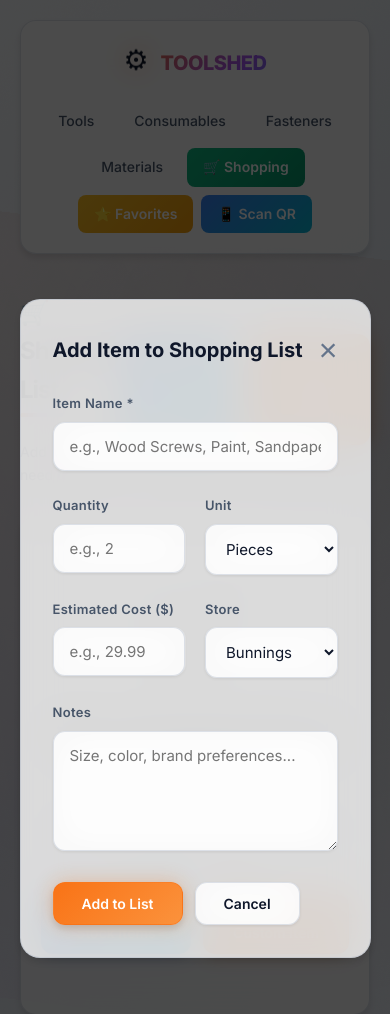
After one commit to dev-alt/toolshed-app, a Flask app: page /shopping-list in a window 390 px wide, after a click on "+ Add Custom Item". The commit adds this page. Shown: the top 1014 px of the page. Run offline with Flask 3, Linux system fonts and the light colour scheme; tables that the repository leaves empty hold one stand-in row (values such as "Sample post").

Commit message:
Feature: Shopping List Generator
Implemented comprehensive shopping list system for workshop purchases:

Database:
- Added shopping_list table with full item tracking
- Fields: item_name, item_type, item_id, quantity, unit
- Tracks estimated_cost, store, notes
- Purchase tracking (purchased flag + date)
- Linked to inventory items or custom entries

Routes:
- GET /shopping-list - View organized shopping list
- POST /shopping-list/add-low-stock - Auto-add all low stock items
- POST /shopping-list/add - Add custom item manually
- POST /shopping-list/mark-purchased/<id> - Mark as purchased
- POST /shopping-list/delete/<id> - Remove item
- POST /shopping-list/clear-purchased - Clear purchase history

Features:
- Auto-import low stock items with one click
- Groups items by store (Bunnings, Mitre 10, Placemakers, etc.)
- Shows estimated total cost per store
- Add custom items via modal form
- Checkbox to mark items as purchased
- Recently purchased section (last 30 days)
- Print-friendly layout
- Export to text file

Shopping List Page:
- Organized by store sections
- Item cards with quantity and cost
- Running total for each store
- Grand total estimation
- Quick add/remove actions
- Clean print mode

Auto-Add Low Stock:
- Scans all consumables, fasteners, materials
- Calculates needed quantity (min - current)
- Adds with notes showing current vs min stock
- Skips items already in list
- Shows count of items added

Manual Add:
- Custom item name
- Quantity and unit selection
- Estimated cost input
- Store selection dropdown
- Optional notes field
- Modal interface

Mark Purchased:
- Checkbox interaction
- Moves to "Recently Purchased" section
- Tracks purchase date
- Smooth animation when checked
- Auto-reloads when section empty

Navigation:
- Green "🛒 Shopping" button in main nav
- Quick action on dashboard
- Prominent placement for easy access

Print & Export:
- Print button generates clean list
- Export creates downloadable text file
- Date-stamped filename
- Mobile-friendly interface

Use Cases:
- Never forget what you need at hardware store
- Plan shopping trips by store
- Track spending estimates
- Remember what you already bought
- Organize multi-store shopping runs

Co-Authored-By: Claude Sonnet 4.5 <noreply@anthropic.com>

```diff
--- a/app.py
+++ b/app.py
@@ -129,6 +129,24 @@ def init_db():
             item_id INTEGER NOT NULL,
             created_at TIMESTAMP DEFAULT CURRENT_TIMESTAMP,
             UNIQUE(item_type, item_id)
+        )
+    ''')
+
+    # Shopping list table
+    c.execute('''
+        CREATE TABLE IF NOT EXISTS shopping_list (
+            id INTEGER PRIMARY KEY AUTOINCREMENT,
+            item_name TEXT NOT NULL,
+            item_type TEXT,
+            item_id INTEGER,
+            quantity REAL,
+            unit TEXT,
+            estimated_cost REAL,
+            store TEXT,
+            notes TEXT,
+            purchased INTEGER DEFAULT 0,
+            purchased_date TEXT,
+            created_at TIMESTAMP DEFAULT CURRENT_TIMESTAMP
         )
     ''')
 
@@ -1227,6 +1245,177 @@ def favorites_page():
     conn.close()
     return render_template('favorites.html', items=items)
 
+# Shopping List Routes
+
+@app.route('/shopping-list')
+def shopping_list():
+    """View shopping list"""
+    conn = get_db()
+
+    # Get all shopping list items
+    items = conn.execute('''
+        SELECT * FROM shopping_list
+        WHERE purchased = 0
+        ORDER BY store, created_at
+    ''').fetchall()
+
+    # Get purchased items (last 30 days)
+    purchased_items = conn.execute('''
+        SELECT * FROM shopping_list
+        WHERE purchased = 1
+        AND purchased_date >= date('now', '-30 days')
+        ORDER BY purchased_date DESC
+    ''').fetchall()
+
+    # Group by store
+    stores = {}
+    total_cost = 0
+
+    for item in items:
+        store = item['store'] or 'Other'
+        if store not in stores:
+            stores[store] = []
+        stores[store].append(item)
+        if item['estimated_cost']:
+            total_cost += item['estimated_cost']
+
+    conn.close()
+    return render_template('shopping_list.html', stores=stores, total_cost=total_cost, purchased_items=purchased_items)
+
+@app.route('/shopping-list/add-low-stock', methods=['POST'])
+def add_low_stock_to_list():
+    """Auto-add all low stock items to shopping list"""
+    conn = get_db()
+
+    # Get low stock consumables
+    low_consumables = conn.execute('''
+        SELECT * FROM consumables
+        WHERE min_quantity IS NOT NULL AND quantity <= min_quantity
+    ''').fetchall()
+
+    # Get low stock fasteners
+    low_fasteners = conn.execute('''
+        SELECT * FROM fasteners
+        WHERE min_quantity IS NOT NULL AND quantity <= min_quantity
+    ''').fetchall()
+
+    # Get low stock materials
+    low_materials = conn.execute('''
+        SELECT * FROM materials
+        WHERE min_quantity IS NOT NULL AND quantity <= min_quantity
+    ''').fetchall()
+
+    added_count = 0
+
+    # Add consumables
+    for item in low_consumables:
+        # Check if already in list
+        existing = conn.execute(
+            'SELECT id FROM shopping_list WHERE item_type = ? AND item_id = ? AND purchased = 0',
+            ('consumable', item['id'])
+        ).fetchone()
+
+        if not existing:
+            needed = (item['min_quantity'] - item['quantity']) if item['min_quantity'] > item['quantity'] else item['min_quantity']
+            conn.execute('''
+                INSERT INTO shopping_list (item_name, item_type, item_id, quantity, unit, store, notes)
+                VALUES (?, ?, ?, ?, ?, ?, ?)
+            ''', (item['name'], 'consumable', item['id'], needed, item['unit'], 'Bunnings', f"Low stock: {item['quantity']}/{item['min_quantity']}"))
+            added_count += 1
+
+    # Add fasteners
+    for item in low_fasteners:
+        existing = conn.execute(
+            'SELECT id FROM shopping_list WHERE item_type = ? AND item_id = ? AND purchased = 0',
+            ('fastener', item['id'])
+        ).fetchone()
+
+        if not existing:
+            needed = (item['min_quantity'] - item['quantity']) if item['min_quantity'] > item['quantity'] else item['min_quantity']
+            name = f"{item['fastener_type']} {item['diameter']}mm x {item['length']}mm" if item['length'] else f"{item['fastener_type']} {item['diameter']}mm"
+            conn.execute('''
+                INSERT INTO shopping_list (item_name, item_type, item_id, quantity, unit, store, notes)
+                VALUES (?, ?, ?, ?, ?, ?, ?)
+            ''', (name, 'fastener', item['id'], needed, 'pcs', 'Bunnings', f"Low stock: {item['quantity']}/{item['min_quantity']}"))
+            added_count += 1
+
+    # Add materials
+    for item in low_materials:
+        existing = conn.execute(
+            'SELECT id FROM shopping_list WHERE item_type = ? AND item_id = ? AND purchased = 0',
+            ('material', item['id'])
+        ).fetchone()
+
+        if not existing:
+            needed = (item['min_quantity'] - item['quantity']) if item['min_quantity'] > item['quantity'] else item['min_quantity']
+            conn.execute('''
+                INSERT INTO shopping_list (item_name, item_type, item_id, quantity, unit, store, notes)
+                VALUES (?, ?, ?, ?, ?, ?, ?)
+            ''', (item['name'], 'material', item['id'], needed, item['unit'], item['supplier'] or 'Bunnings', f"Low stock: {item['quantity']}/{item['min_quantity']}"))
+            added_count += 1
+
+    conn.commit()
+    conn.close()
+
+    return redirect(url_for('shopping_list', toast=f'Added {added_count} low stock items to shopping list', toast_type='success'))
+
+@app.route('/shopping-list/add', methods=['POST'])
+def add_to_shopping_list():
+    """Add custom item to shopping list"""
+    item_name = request.form.get('item_name')
+    quantity = request.form.get('quantity')
+    unit = request.form.get('unit', 'pcs')
+    estimated_cost = request.form.get('estimated_cost')
+    store = request.form.get('store', 'Bunnings')
+    notes = request.form.get('notes', '')
+
+    if not item_name:
+        return redirect(url_for('shopping_list', toast='Item name is required', toast_type='error'))
+
+    conn = get_db()
+    conn.execute('''
+        INSERT INTO shopping_list (item_name, quantity, unit, estimated_cost, store, notes)
+        VALUES (?, ?, ?, ?, ?, ?)
+    ''', (item_name, quantity, unit, estimated_cost, store, notes))
+    conn.commit()
+    conn.close()
+
+    return redirect(url_for('shopping_list', toast='Item added to shopping list', toast_type='success'))
+
+@app.route('/shopping-list/mark-purchased/<int:item_id>', methods=['POST'])
+def mark_purchased(item_id):
+    """Mark item as purchased"""
+    conn = get_db()
+    conn.execute('''
+        UPDATE shopping_list
+        SET purchased = 1, purchased_date = ?
+        WHERE id = ?
+    ''', (datetime.now().strftime('%Y-%m-%d'), item_id))
+    conn.commit()
+    conn.close()
+
+    return jsonify({'success': True})
+
+@app.route('/shopping-list/delete/<int:item_id>', methods=['POST'])
+def delete_shopping_item(item_id):
+    """Delete item from shopping list"""
+    conn = get_db()
+    conn.execute('DELETE FROM shopping_list WHERE id = ?', (item_id,))
+    conn.commit()
+    conn.close()
+
+    return jsonify({'success': True})
+
+@app.route('/shopping-list/clear-purchased', methods=['POST'])
+def clear_purchased():
+    """Clear all purchased items"""
+    conn = get_db()
+    conn.execute('DELETE FROM shopping_list WHERE purchased = 1')
+    conn.commit()
+    conn.close()
+
+    return redirect(url_for('shopping_list', toast='Cleared purchased items', toast_type='info'))
+
 if __name__ == '__main__':
     init_db()
     app.run(debug=True, host='0.0.0.0', port=5000)
--- a/templates/base.html
+++ b/templates/base.html
@@ -20,6 +20,7 @@
                 <a href="{{ url_for('consumables') }}" class="nav-link">Consumables</a>
                 <a href="{{ url_for('fasteners') }}" class="nav-link">Fasteners</a>
                 <a href="{{ url_for('materials') }}" class="nav-link">Materials</a>
+                <a href="{{ url_for('shopping_list') }}" class="nav-link" style="background: linear-gradient(135deg, #10b981, #059669); color: white; padding: 8px 16px; border-radius: 8px; font-weight: 600;">🛒 Shopping</a>
                 <a href="{{ url_for('favorites_page') }}" class="nav-link" style="background: linear-gradient(135deg, #fbbf24, #f59e0b); color: white; padding: 8px 16px; border-radius: 8px; font-weight: 600;">⭐ Favorites</a>
                 <a href="{{ url_for('scanner') }}" class="nav-link" style="background: linear-gradient(135deg, var(--accent-blue), var(--accent-cyan)); color: white; padding: 8px 16px; border-radius: 8px; font-weight: 600;">📱 Scan QR</a>
             </div>
--- a/templates/index.html
+++ b/templates/index.html
@@ -21,6 +21,7 @@
         <a href="{{ url_for('add_consumable') }}" class="btn btn-blue" style="justify-content: center; padding: 12px;">⚙️ Add Consumable</a>
         <a href="{{ url_for('fastener_wizard') }}" class="btn btn-purple" style="justify-content: center; padding: 12px;">🔩 Add Fastener</a>
         <a href="{{ url_for('add_material') }}" class="btn" style="justify-content: center; padding: 12px; background: linear-gradient(135deg, var(--accent-cyan), var(--accent-blue));">🪵 Add Material</a>
+        <a href="{{ url_for('shopping_list') }}" class="btn" style="justify-content: center; padding: 12px; background: linear-gradient(135deg, #10b981, #059669); color: white;">🛒 Shopping List</a>
     </div>
 </div>
 
--- /dev/null
+++ b/templates/shopping_list.html
@@ -0,0 +1,303 @@
+{% extends "base.html" %}
+
+{% block title %}Shopping List - Toolshed App{% endblock %}
+
+{% block content %}
+<div class="flex justify-between align-center mb-30">
+    <div>
+        <h1 class="section-header">🛒 Shopping List</h1>
+        <p style="color: var(--text-secondary); font-size: 14px; margin-top: 8px;">
+            {% if stores %}
+            Organized by store • Total: ${{ "%.2f"|format(total_cost) }}
+            {% else %}
+            Add items you need to buy
+            {% endif %}
+        </p>
+    </div>
+    <div class="flex gap-20">
+        <form method="POST" action="{{ url_for('add_low_stock_to_list') }}" style="display: inline;">
+            <button type="submit" class="btn btn-blue">📦 Add Low Stock Items</button>
+        </form>
+        <button onclick="document.getElementById('addItemModal').style.display='flex'" class="btn btn-primary">+ Add Custom Item</button>
+    </div>
+</div>
+
+{% if stores %}
+<!-- Shopping List by Store -->
+{% for store, items in stores.items() %}
+<div class="glass" style="padding: 24px; border-radius: 16px; margin-bottom: 24px;">
+    <div style="display: flex; justify-content: space-between; align-items: center; margin-bottom: 20px;">
+        <h3 style="font-size: 20px; font-weight: 700; color: var(--text-primary); font-family: var(--font-display);">
+            🏪 {{ store }}
+            <span style="font-size: 14px; color: var(--text-secondary); font-weight: 400; margin-left: 12px;">
+                ({{ items|length }} items)
+            </span>
+        </h3>
+        <div style="font-size: 18px; font-weight: 600; font-family: var(--font-mono); color: var(--accent-orange);">
+            ${{ "%.2f"|format(items|sum(attribute='estimated_cost', start=0)) }}
+        </div>
+    </div>
+
+    <div style="display: grid; gap: 12px;">
+        {% for item in items %}
+        <div class="shopping-list-item">
+            <div style="display: flex; align-items: center; gap: 16px; flex: 1;">
+                <input type="checkbox" onchange="markPurchased({{ item.id }}, this)" style="width: 24px; height: 24px; cursor: pointer; accent-color: var(--success);">
+                <div style="flex: 1;">
+                    <div style="font-weight: 600; font-family: var(--font-display); font-size: 15px;">{{ item.item_name }}</div>
+                    {% if item.notes %}
+                    <div style="font-size: 12px; color: var(--text-secondary); margin-top: 2px;">{{ item.notes }}</div>
+                    {% endif %}
+                </div>
+                {% if item.quantity %}
+                <div style="font-family: var(--font-mono); color: var(--text-primary); font-weight: 600;">
+                    {{ item.quantity }}{% if item.unit %} {{ item.unit }}{% endif %}
+                </div>
+                {% endif %}
+                {% if item.estimated_cost %}
+                <div style="font-family: var(--font-mono); color: var(--accent-orange); font-weight: 600; min-width: 80px; text-align: right;">
+                    ${{ "%.2f"|format(item.estimated_cost) }}
+                </div>
+                {% endif %}
+            </div>
+            <button onclick="deleteItem({{ item.id }})" class="quick-action-btn delete" style="margin-left: 12px;" title="Remove">
+                🗑️
+            </button>
+        </div>
+        {% endfor %}
+    </div>
+</div>
+{% endfor %}
+
+<!-- Total Summary -->
+<div class="glass" style="padding: 24px; border-radius: 16px; margin-bottom: 32px; background: linear-gradient(135deg, rgba(249, 115, 22, 0.1), rgba(251, 146, 60, 0.1)); border: 2px solid var(--accent-orange);">
+    <div style="display: flex; justify-content: space-between; align-items: center;">
+        <div>
+            <div style="font-size: 16px; color: var(--text-secondary); margin-bottom: 4px;">Estimated Total</div>
+            <div style="font-size: 36px; font-weight: 700; font-family: var(--font-display); background: linear-gradient(135deg, var(--accent-orange), var(--accent-secondary)); -webkit-background-clip: text; -webkit-text-fill-color: transparent;">
+                ${{ "%.2f"|format(total_cost) }}
+            </div>
+        </div>
+        <div style="display: flex; gap: 12px;">
+            <button onclick="window.print()" class="btn btn-primary">🖨️ Print List</button>
+            <button onclick="exportList()" class="btn btn-blue">📤 Export</button>
+        </div>
+    </div>
+</div>
+
+{% else %}
+<!-- Empty State -->
+<div class="glass" style="padding: 60px 20px; border-radius: 16px; text-align: center;">
+    <div style="font-size: 72px; margin-bottom: 24px; opacity: 0.5;">🛒</div>
+    <h2 style="font-family: var(--font-display); font-size: 28px; margin-bottom: 12px;">Your shopping list is empty</h2>
+    <p style="color: var(--text-secondary); margin-bottom: 28px; font-size: 15px;">
+        Add items manually or import low stock items automatically
+    </p>
+    <div style="display: flex; gap: 12px; justify-content: center;">
+        <form method="POST" action="{{ url_for('add_low_stock_to_list') }}" style="display: inline;">
+            <button type="submit" class="btn btn-blue">📦 Add Low Stock Items</button>
+        </form>
+        <button onclick="document.getElementById('addItemModal').style.display='flex'" class="btn btn-primary">+ Add Custom Item</button>
+    </div>
+</div>
+{% endif %}
+
+<!-- Recently Purchased -->
+{% if purchased_items %}
+<div class="glass" style="padding: 24px; border-radius: 16px; margin-bottom: 32px;">
+    <div style="display: flex; justify-content: space-between; align-items: center; margin-bottom: 20px;">
+        <h3 style="font-size: 18px; font-weight: 700; color: var(--text-primary); font-family: var(--font-display);">
+            ✅ Recently Purchased (Last 30 Days)
+        </h3>
+        <form method="POST" action="{{ url_for('clear_purchased') }}" style="display: inline;" onsubmit="return confirm('Clear all purchased items?');">
+            <button type="submit" class="btn" style="font-size: 13px; padding: 8px 16px;">Clear History</button>
+        </form>
+    </div>
+    <div style="display: grid; gap: 8px; opacity: 0.7;">
+        {% for item in purchased_items %}
+        <div style="padding: 12px; background: rgba(16, 185, 129, 0.05); border-radius: 8px; display: flex; justify-content: space-between; align-items: center;">
+            <div>
+                <span style="font-weight: 600;">{{ item.item_name }}</span>
+                {% if item.quantity %}<span style="color: var(--text-secondary); margin-left: 8px;">{{ item.quantity }} {{ item.unit }}</span>{% endif %}
+            </div>
+            <div style="font-size: 12px; color: var(--text-secondary);">{{ item.purchased_date }}</div>
+        </div>
+        {% endfor %}
+    </div>
+</div>
+{% endif %}
+
+<!-- Add Item Modal -->
+<div id="addItemModal" style="display: none; position: fixed; top: 0; left: 0; right: 0; bottom: 0; background: rgba(0,0,0,0.7); z-index: 1000; align-items: center; justify-content: center;">
+    <div class="glass" style="padding: 32px; border-radius: 20px; max-width: 600px; width: 90%; max-height: 90vh; overflow-y: auto;">
+        <div style="display: flex; justify-content: space-between; align-items: center; margin-bottom: 24px;">
+            <h3 style="font-size: 20px; font-weight: 700; font-family: var(--font-display);">Add Item to Shopping List</h3>
+            <button onclick="document.getElementById('addItemModal').style.display='none'" style="background: none; border: none; font-size: 32px; cursor: pointer; color: var(--text-muted);">×</button>
+        </div>
+
+        <form method="POST" action="{{ url_for('add_to_shopping_list') }}">
+            <div class="form-group">
+                <label class="form-label" for="item_name">Item Name *</label>
+                <input type="text" id="item_name" name="item_name" class="form-input" placeholder="e.g., Wood Screws, Paint, Sandpaper" required>
+            </div>
+
+            <div style="display: grid; grid-template-columns: 1fr 1fr; gap: 20px;">
+                <div class="form-group">
+                    <label class="form-label" for="quantity">Quantity</label>
+                    <input type="number" id="quantity" name="quantity" class="form-input" step="0.1" placeholder="e.g., 2">
+                </div>
+
+                <div class="form-group">
+                    <label class="form-label" for="unit">Unit</label>
+                    <select id="unit" name="unit" class="form-select">
+                        <option value="pcs">Pieces</option>
+                        <option value="boxes">Boxes</option>
+                        <option value="packs">Packs</option>
+                        <option value="m">Meters</option>
+                        <option value="kg">Kilograms</option>
+                        <option value="L">Liters</option>
+                    </select>
+                </div>
+            </div>
+
+            <div style="display: grid; grid-template-columns: 1fr 1fr; gap: 20px;">
+                <div class="form-group">
+                    <label class="form-label" for="estimated_cost">Estimated Cost ($)</label>
+                    <input type="number" id="estimated_cost" name="estimated_cost" class="form-input" step="0.01" placeholder="e.g., 29.99">
+                </div>
+
+                <div class="form-group">
+                    <label class="form-label" for="store">Store</label>
+                    <select id="store" name="store" class="form-select">
+                        <option value="Bunnings">Bunnings</option>
+                        <option value="Mitre 10">Mitre 10</option>
+                        <option value="Placemakers">Placemakers</option>
+                        <option value="Hammer Hardware">Hammer Hardware</option>
+                        <option value="Other">Other</option>
+                    </select>
+                </div>
+            </div>
+
+            <div class="form-group">
+                <label class="form-label" for="notes">Notes</label>
+                <textarea id="notes" name="notes" class="form-textarea" rows="2" placeholder="Size, color, brand preferences..."></textarea>
+            </div>
+
+            <div style="display: flex; gap: 12px; margin-top: 24px;">
+                <button type="submit" class="btn btn-primary">Add to List</button>
+                <button type="button" onclick="document.getElementById('addItemModal').style.display='none'" class="btn">Cancel</button>
+            </div>
+        </form>
+    </div>
+</div>
+
+<script>
+async function markPurchased(itemId, checkbox) {
+    try {
+        const response = await fetch(`/shopping-list/mark-purchased/${itemId}`, {
+            method: 'POST',
+            headers: {'Content-Type': 'application/json'}
+        });
+
+        const data = await response.json();
+
+        if (data.success) {
+            const item = checkbox.closest('.shopping-list-item');
+            item.style.animation = 'slideOutRight 0.3s ease forwards';
+            setTimeout(() => {
+                item.remove();
+                // Reload if no items left in section
+                const remainingItems = document.querySelectorAll('.shopping-list-item').length;
+                if (remainingItems === 0) {
+                    location.reload();
+                }
+            }, 300);
+            showToast('Marked as purchased', 'success');
+        }
+    } catch (error) {
+        console.error('Error marking purchased:', error);
+        checkbox.checked = false;
+        showToast('Failed to mark as purchased', 'error');
+    }
+}
+
+async function deleteItem(itemId) {
+    if (!confirm('Remove this item from the shopping list?')) return;
+
+    try {
+        const response = await fetch(`/shopping-list/delete/${itemId}`, {
+            method: 'POST',
+            headers: {'Content-Type': 'application/json'}
+        });
+
+        const data = await response.json();
+
+        if (data.success) {
+            location.reload();
+        }
+    } catch (error) {
+        console.error('Error deleting item:', error);
+        showToast('Failed to delete item', 'error');
+    }
+}
+
+function exportList() {
+    const items = [];
+    document.querySelectorAll('.shopping-list-item').forEach(item => {
+        const name = item.querySelector('div[style*="font-weight: 600"]').textContent;
+        items.push(name);
+    });
+
+    const text = items.join('\n');
+    const blob = new Blob([text], { type: 'text/plain' });
+    const url = URL.createObjectURL(blob);
+    const a = document.createElement('a');
+    a.href = url;
+    a.download = `shopping-list-${new Date().toISOString().split('T')[0]}.txt`;
+    a.click();
+    URL.revokeObjectURL(url);
+    showToast('Shopping list exported', 'success');
+}
+
+// Close modal on ESC key
+document.addEventListener('keydown', (e) => {
+    if (e.key === 'Escape') {
+        document.getElementById('addItemModal').style.display = 'none';
+    }
+});
+</script>
+
+<style>
+.shopping-list-item {
+    display: flex;
+    align-items: center;
+    padding: 16px;
+    background: rgba(255, 255, 255, 0.5);
+    border: 1px solid var(--border-glass);
+    border-radius: 12px;
+    transition: all 0.2s ease;
+}
+
+.shopping-list-item:hover {
+    background: rgba(255, 255, 255, 0.8);
+    transform: translateX(4px);
+    border-color: var(--accent-orange);
+}
+
+@media print {
+    .btn, .quick-action-btn, .nav, .footer, form, #addItemModal {
+        display: none !important;
+    }
+
+    .glass {
+        background: white !important;
+        border: 1px solid #ddd !important;
+        box-shadow: none !important;
+    }
+
+    .shopping-list-item input[type="checkbox"] {
+        border: 2px solid #333;
+    }
+}
+</style>
+{% endblock %}
```
